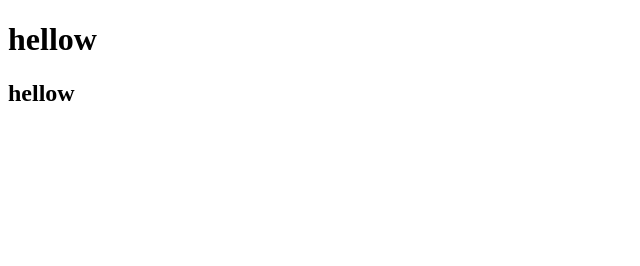
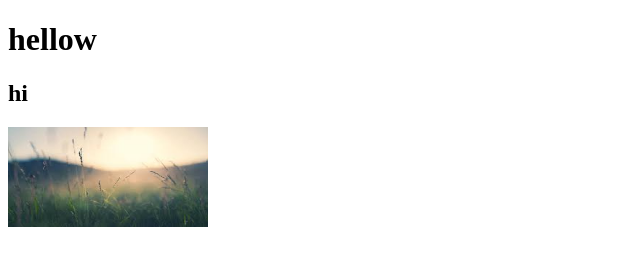
Before and after one commit to arajyalaa5/raji, a plain HTML site: page html/index.html in a window 1280 px wide. Shown: the whole page, without its empty margins (0-640 px from the left). Drawn offline with Linux system fonts and the light colour scheme.

Commit message:
image added

```diff
--- a/html/index.html
+++ b/html/index.html
@@ -8,7 +8,9 @@
 <body>
 
     <h1>hellow</h1>
-    <h2>hellow</h2>
+    <h2>hi</h2>
+
+    <img src="./images/image1.jpg" height="100px" width="200px" alt="image" >
 
 </body>
 </html>
```
Also changed, not shown: html/images/image1.jpg (added).
